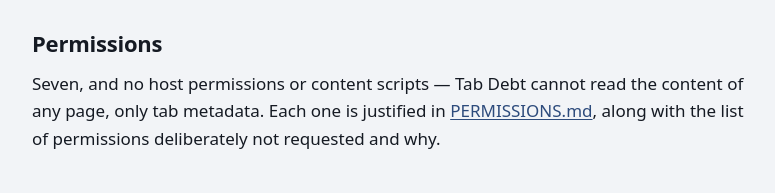
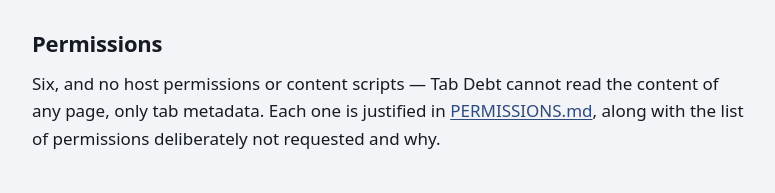
Before and after one commit to AdityaRungta2048/Tab-Debt---Tab-Manager, a Preact app: page docs/index.html in a window 1280 px wide. Shown: the part 2117-2310 px from the top of the page, without its empty margins (252-1027 px from the left). Built offline with nearby package versions, Linux system fonts and the light colour scheme.

Commit message:
docs: homepage said seven permissions, 1.0.1 ships six
This page is the Homepage URL on the store listing, so a reviewer can
click straight from the submission to a public page contradicting the
manifest they are reviewing — the same class of mismatch that got 1.0.0
rejected, just on the marketing side.

Co-Authored-By: Claude Opus 5 <noreply@anthropic.com>
Claude-Session: https://claude.ai/code/session_018JDrjnow8LNfsETNwVd38M

```diff
--- a/docs/index.html
+++ b/docs/index.html
@@ -115,7 +115,7 @@ npm run build</code></pre>
 
       <h2>Permissions</h2>
       <p>
-        Seven, and no host permissions or content scripts — Tab Debt cannot read the content of any
+        Six, and no host permissions or content scripts — Tab Debt cannot read the content of any
         page, only tab metadata. Each one is justified in
         <a href="https://github.com/AdityaRungta2048/Tab-Debt-Cleaner/blob/main/PERMISSIONS.md"
           >PERMISSIONS.md</a
```
